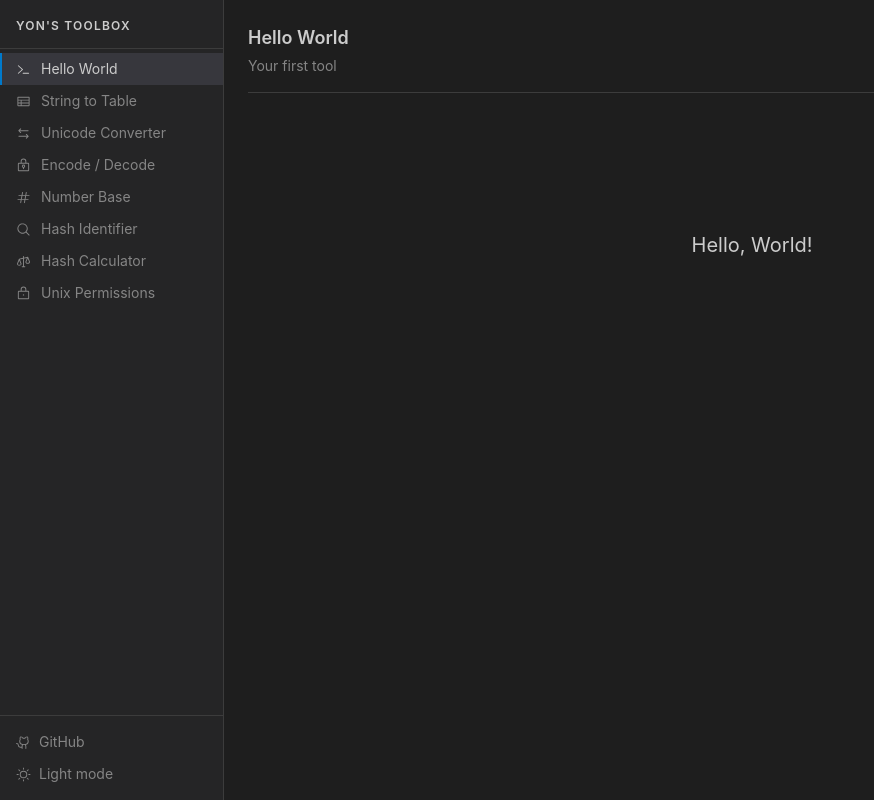
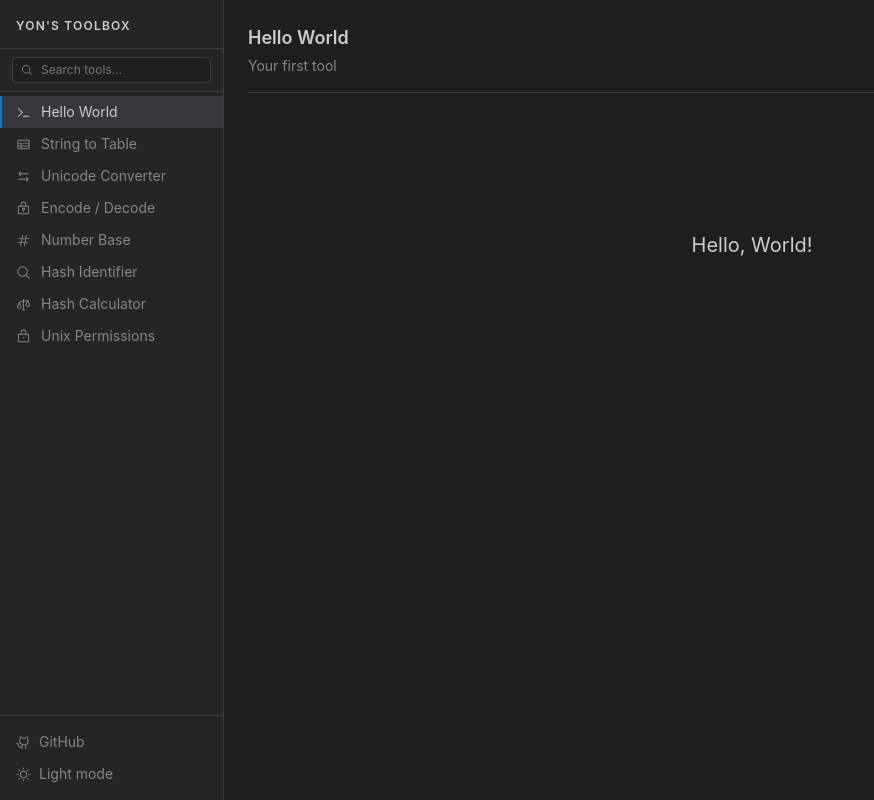
Before and after one commit to YonLiud/web-re-toolbox, a React (Vite) app: page /hello-world in a window 1280 px wide. Shown: the whole page, without its empty margins (0-874 px from the left). Built offline with nearby package versions, Linux system fonts and the light colour scheme.

Commit message:
feat: search bar

```diff
--- a/src/components/Sidebar.tsx
+++ b/src/components/Sidebar.tsx
@@ -1,10 +1,19 @@
+import { useState } from 'react'
 import { NavLink } from 'react-router-dom'
-import { Sun, Moon, GithubLogo } from '@phosphor-icons/react'
+import { Sun, Moon, GithubLogo, MagnifyingGlass } from '@phosphor-icons/react'
 import { tools } from '../tools/registry'
 import { useTheme } from '../context/ThemeContext'
 
 export function Sidebar() {
   const { theme, toggle } = useTheme()
+  const [query, setQuery] = useState('')
+
+  const filtered = query.trim()
+    ? tools.filter(({ meta }) =>
+        meta.name.toLowerCase().includes(query.toLowerCase()) ||
+        meta.description.toLowerCase().includes(query.toLowerCase())
+      )
+    : tools
 
   return (
     <aside className="w-56 flex flex-col h-screen bg-vs-sidebar border-r border-vs-border shrink-0">
@@ -12,13 +21,30 @@ export function Sidebar() {
         <NavLink to="/" className="text-vs-text text-xs font-semibold tracking-widest uppercase hover:text-vs-accent transition-colors">yon's toolbox</NavLink>
       </div>
 
+      <div className="px-3 py-2 border-b border-vs-border">
+        <div className="flex items-center gap-2 bg-vs-bg border border-vs-border rounded px-2 py-1">
+          <MagnifyingGlass size={12} className="text-vs-muted shrink-0" />
+          <input
+            type="text"
+            value={query}
+            onChange={e => setQuery(e.target.value)}
+            placeholder="Search tools..."
+            className="bg-transparent text-vs-text text-xs outline-none w-full placeholder:text-vs-muted"
+          />
+        </div>
+      </div>
+
       <nav className="flex-1 overflow-y-auto py-1">
-        {tools.map(({ meta }) => {
+        {filtered.length === 0 && (
+          <p className="text-vs-muted text-xs px-4 py-3">No tools found.</p>
+        )}
+        {filtered.map(({ meta }) => {
           const Icon = meta.icon
           return (
             <NavLink
               key={meta.slug}
               to={`/${meta.slug}`}
+              onClick={() => setQuery('')}
               className={({ isActive }) =>
                 `flex items-center gap-2.5 py-1.5 text-sm transition-colors border-l-2 pl-[14px] ${
                   isActive
```
